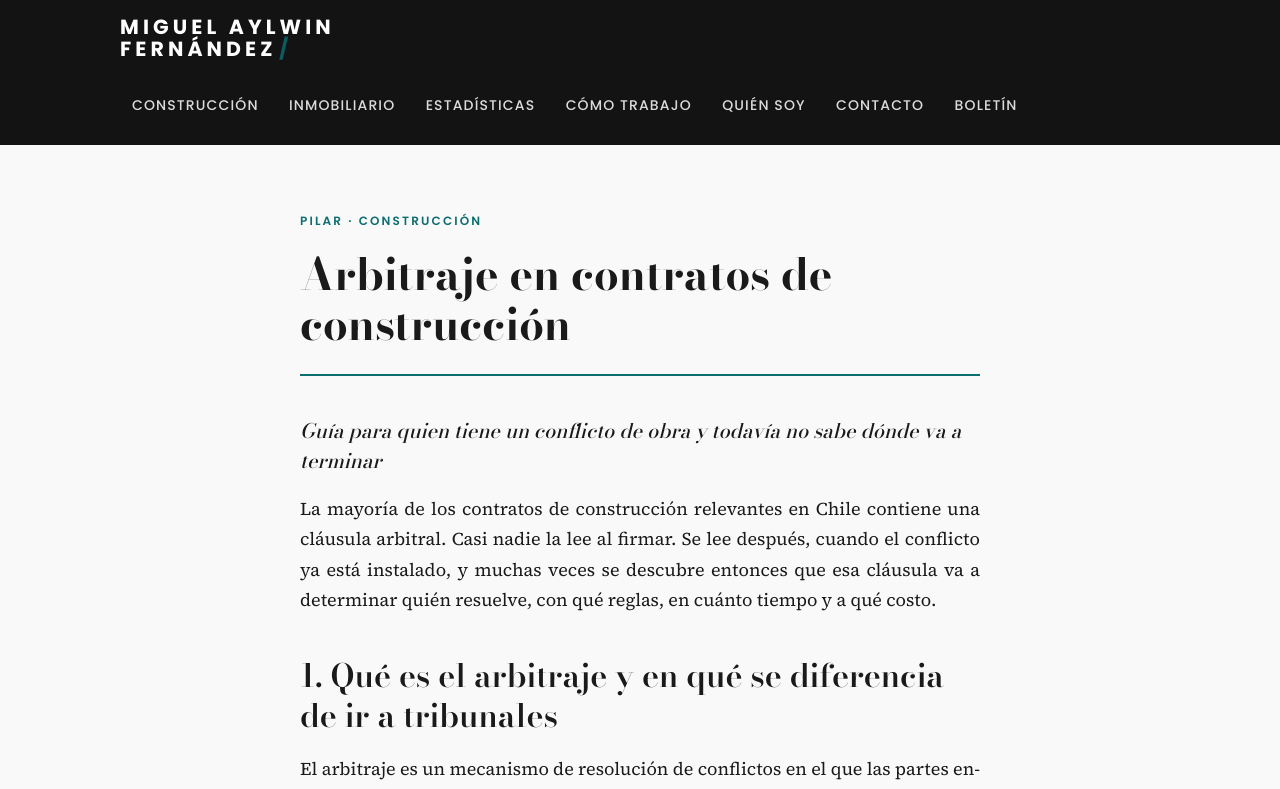
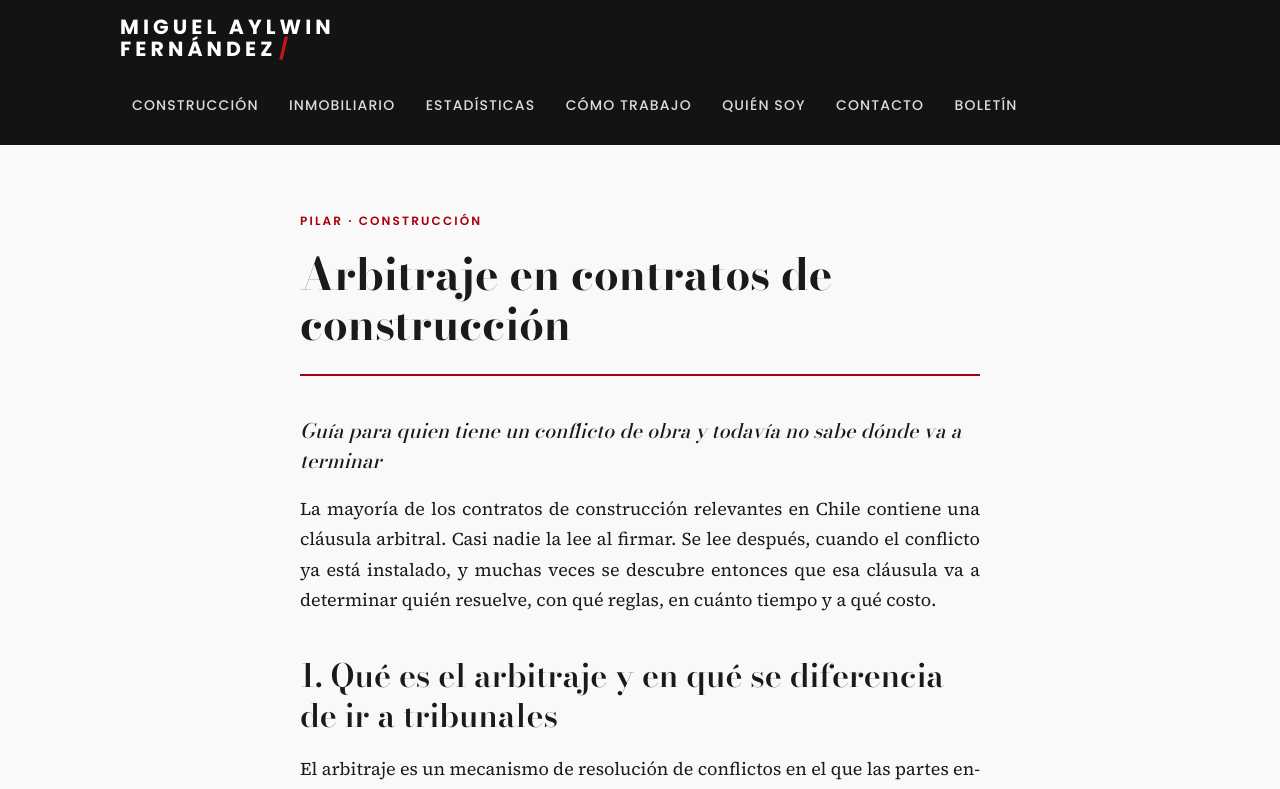
Before and after one commit to jpaylwinwork/aylwin-arbitraje-landing, a Next.js app: page /miguel/arbitraje-construccion-chile in a window 1280 px wide. Shown: the top 789 px of the page. Built offline with nearby package versions, Linux system fonts and the light colour scheme.

Commit message:
Revert "PRUEBA: paleta turquesa (revertir para volver al rojo del estudio)"
This reverts commit ab42852ce16935c6c6ae1ada6501b1e3a87a3cef.

```diff
--- a/app/miguel/miguel.css
+++ b/app/miguel/miguel.css
@@ -16,11 +16,8 @@
    * cálidos, de la paleta hueso— porque el beige riñe con el carmesí. */
   --miguel-bg: #f9f9f9;
   --miguel-text: #1a1a1a;
-  /* PRUEBA TEMPORAL — paleta turquesa. Reemplaza el rojo institucional
-   * (#a8000d / #c41320) solo para evaluarla. Revertir este commit para
-   * devolver el acento del estudio. */
-  --miguel-accent: #0d6e70;
-  --miguel-accent-hover: #0a5c60;
+  --miguel-accent: #a8000d;
+  --miguel-accent-hover: #c41320;
   --miguel-muted: #5f5f5f;
   --miguel-line: #e3e0dd;
   --miguel-panel: #f1f1f1;
```
